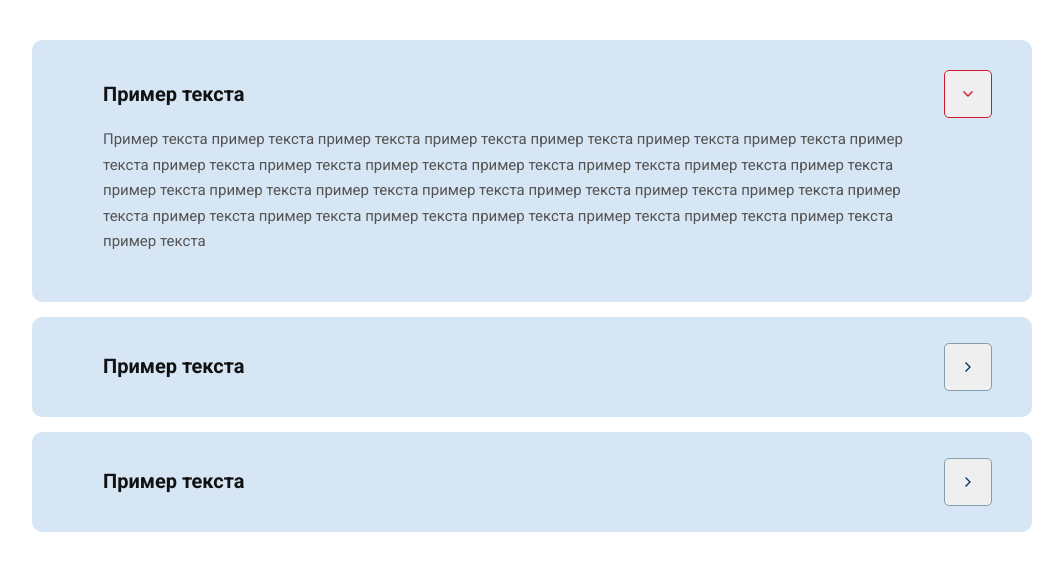
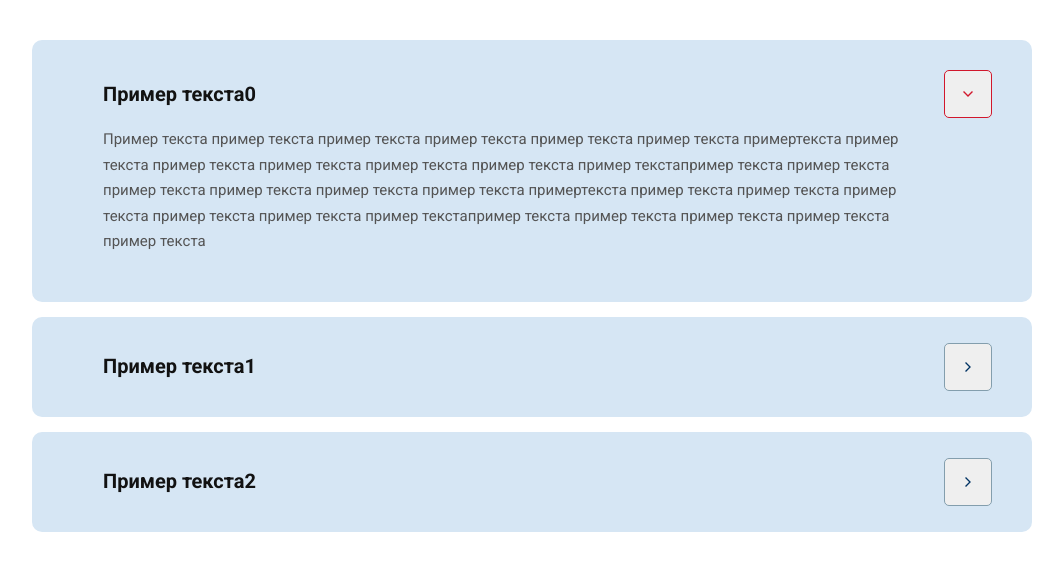
Before and after one commit to Trudovyereservy/frontend_part, a Next.js app: page / in a window 1280 px wide. Both pictures are taken after a click on the button 1076 px from the left and 90 px from the top of the page. Shown: the top 570 px of the page, without its empty margins (108-1171 px from the left). Built offline with nearby package versions, Linux system fonts and the light colour scheme.

Commit message:
refactoring/контент FaqItem вынес в пропсы, сделал интерфейс для пропсов

```diff
--- a/src/components/Faq/Faq.tsx
+++ b/src/components/Faq/Faq.tsx
@@ -1,17 +1,17 @@
-import styles from "./Faq.module.scss"
-import { FaqItem } from "../FaqItem/FaqItem"
-
+import styles from './Faq.module.scss';
+import { FaqItem } from '../FaqItem/FaqItem';
+import { testFaqItems } from '../../utils/constants';
 const Faq = () => {
-    return(
+  return (
     <section className={styles.faq}>
       <h2 className={styles.faq__title}>Пример текста</h2>
       <ul className={styles.faq__container}>
-                <FaqItem />
-                <FaqItem />
-                <FaqItem />
+        {testFaqItems.map( (elem) => (
+          <FaqItem title={elem.title} text={elem.text} key={elem.id}/>
+        ))}
       </ul>
     </section>
-    )
-}
+  );
+};
 
-export { Faq }
+export { Faq };
--- /dev/null
+++ b/src/components/FaqItem/FaqItem.props.ts
@@ -0,0 +1,4 @@
+export interface FaqItemProps {
+    title: string;
+    text: string;
+}
--- a/src/components/FaqItem/FaqItem.tsx
+++ b/src/components/FaqItem/FaqItem.tsx
@@ -1,8 +1,9 @@
 'use client';
+import { FaqItemProps } from './FaqItem.props';
 import styles from './FaqItem.module.scss';
 import { useState } from 'react';
 
-const FaqItem = () => {
+const FaqItem = (faqItems: FaqItemProps) => {
   const [isItemOpened, setIsItemOpened] = useState(false);
   const handleOpenItem = () => {
     setIsItemOpened(!isItemOpened);
@@ -13,7 +14,7 @@ const FaqItem = () => {
       <div
         className={`${styles.faqitem__wrapper} ${isItemOpened ? styles.faqitem__wrapper_open : ''}`}
       >
-        <h3 className={styles.faqitem__title}>Пример текста</h3>
+        <h3 className={styles.faqitem__title}>{faqItems.title}</h3>
         <button
           className={`${styles.faqitem__button} ${
             isItemOpened ? styles.faqitem__button_active : ''
@@ -26,11 +27,7 @@ const FaqItem = () => {
           isItemOpened ? styles.faqitem__paragraph_open : ''
         } `}
       >
-        Пример текста пример текста пример текста пример текста пример текста пример текста пример
-        текста пример текста пример текста пример текста пример текста пример текста пример текста
-        пример текста пример текста пример текста пример текста пример текста пример текста пример
-        текста пример текста пример текста пример текста пример текста пример текста пример текста
-        пример текста пример текста пример текста пример текста пример текста
+        {faqItems.text}
       </p>
     </li>
   );
--- /dev/null
+++ b/src/utils/constants.ts
@@ -0,0 +1,35 @@
+// тестовый массив с контентом блока FAQ
+const testFaqItems = [
+  {
+    title: 'Пример текста0',
+    text:
+      'Пример текста пример текста пример текста пример текста пример текста пример текста пример' +
+      'текста пример текста пример текста пример текста пример текста пример текста пример текста' +
+      'пример текста пример текста пример текста пример текста пример текста пример текста пример' +
+      'текста пример текста пример текста пример текста пример текста пример текста пример текста' +
+      'пример текста пример текста пример текста пример текста пример текста',
+      id: 0
+  },
+  {
+    title: 'Пример текста1',
+    text:
+      'Пример текста пример текста пример текста пример текста пример текста пример текста пример' +
+      'текста пример текста пример текста пример текста пример текста пример текста пример текста' +
+      'пример текста пример текста пример текста пример текста пример текста пример текста пример' +
+      'текста пример текста пример текста пример текста пример текста пример текста пример текста' +
+      'пример текста пример текста пример текста пример текста пример текста',
+      id: 1
+  },
+  {
+    title: 'Пример текста2',
+    text:
+      'Пример текста пример текста пример текста пример текста пример текста пример текста пример' +
+      'текста пример текста пример текста пример текста пример текста пример текста пример текста' +
+      'пример текста пример текста пример текста пример текста пример текста пример текста пример' +
+      'текста пример текста пример текста пример текста пример текста пример текста пример текста' +
+      'пример текста пример текста пример текста пример текста пример текста',
+      id: 2
+  },
+];
+
+export { testFaqItems };
```
Lines whose indentation alone changed are shown as unchanged.
